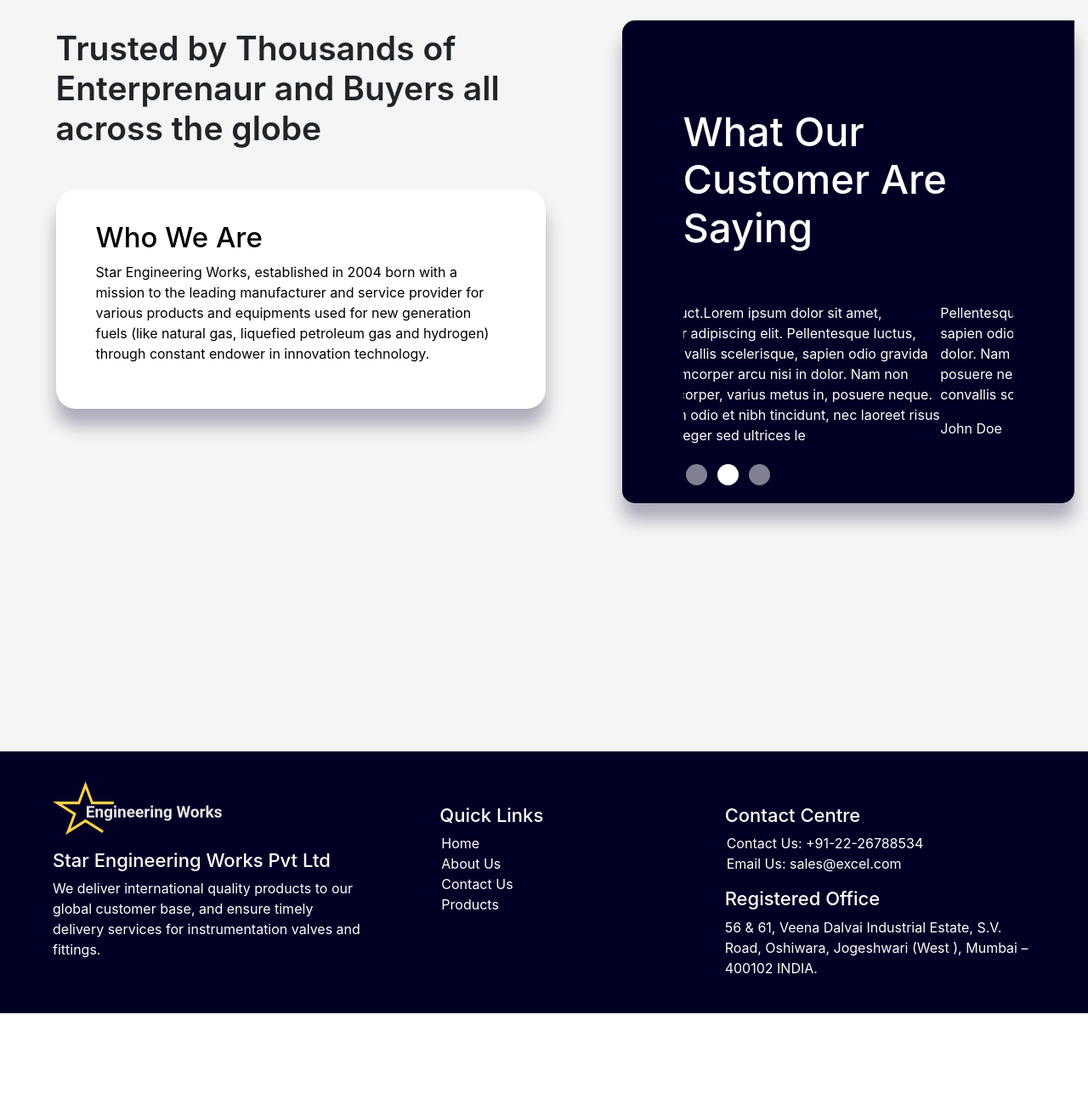
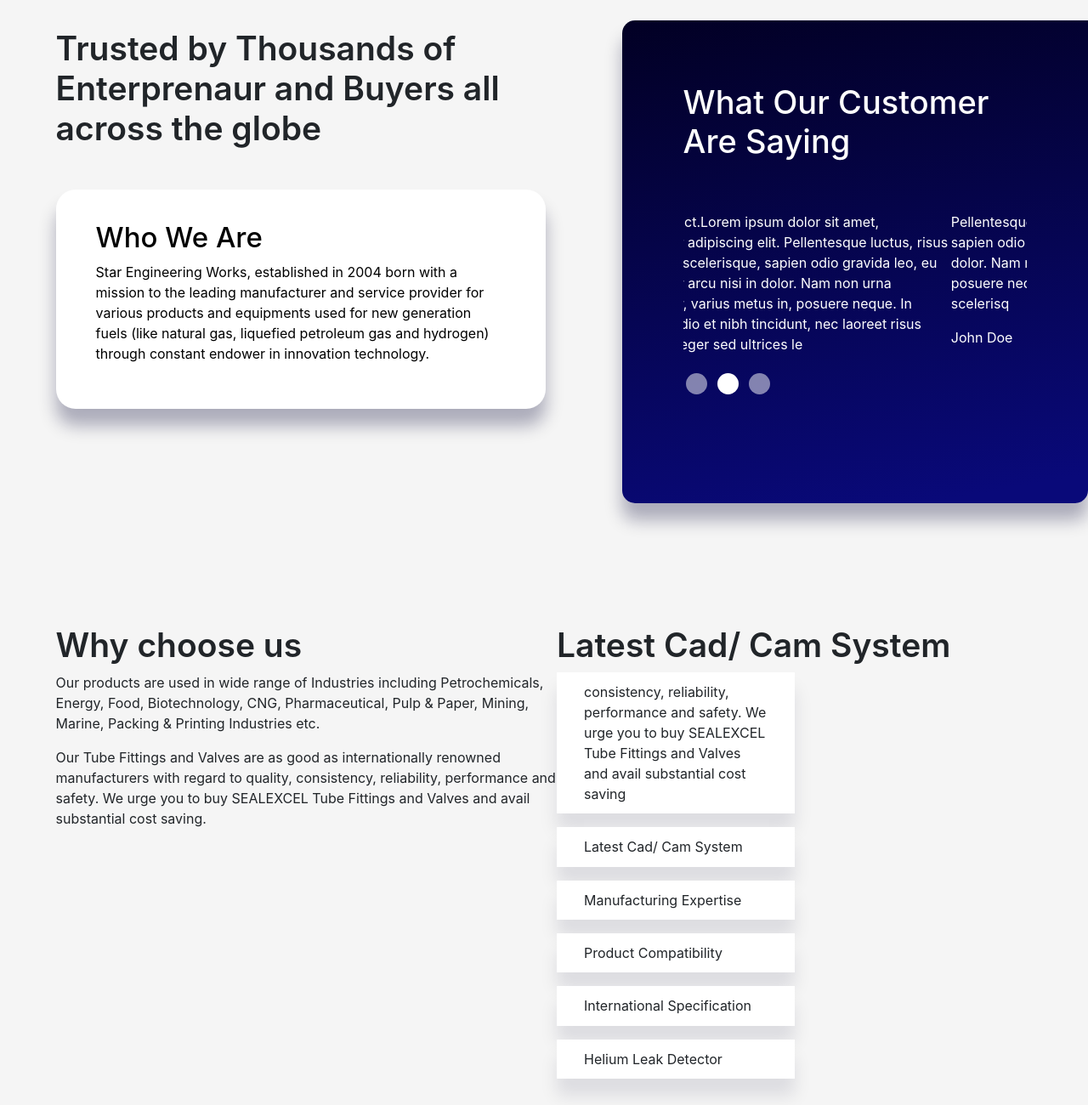
Before and after one commit to eramansari/star-works, a plain HTML site: page index.html in a window 1280 px wide. Shown: the part 900-2200 px from the top of the page at 85% size. Before the commit the page ends 2092 px from the top, so only its background shows below. Drawn offline with nearby package versions, Linux system fonts and the light colour scheme; a web font is replaced by a local one.

Commit message:
Add files via upload

```diff
--- a/assets/scss/style.scss
+++ b/assets/scss/style.scss
@@ -1,3 +1,4 @@
+@import url("https://fonts.googleapis.com/css2?family=Petrona:wght@300;400;500;600;900&display=swap");
 body {
 	max-width: 100%;
 	overflow-x: hidden;
@@ -7,7 +8,7 @@ body {
 	background: linear-gradient(
 		170deg,
 		rgba(2, 0, 36, 1) 0%,
-		rgba(9, 9, 121, 1) 35%,
+		rgba(9, 9, 121, 1) 95%,
 		rgba(9, 9, 121, 1) 100%
 	);
 	border-bottom-left-radius: 5% 2%;
@@ -51,6 +52,7 @@ body {
 			color: #fff;
 			width: 631px;
 			line-height: 1.1;
+			font-family: "Petrona", serif;
 		}
 		p {
 			color: white;
@@ -68,8 +70,7 @@ body {
 .about__section {
 	.about__sectionContent {
 		background-color: rgba(196, 196, 196, 17%);
-		padding: 3rem 1rem 0 4.1rem;
-		height: 60.5rem;
+		padding: 3rem 0rem 0 4.1rem;
 		.left__about {
 			flex: 0.5;
 			margin-top: 70px;
@@ -100,7 +101,14 @@ body {
 			padding-top: 60px;
 			.right__container {
 				background: rgb(2, 0, 36);
-				padding: 103px 72px 36px;
+
+				background: linear-gradient(
+					170deg,
+					rgba(2, 0, 36, 1) 0%,
+					rgba(9, 9, 121, 1) 95%,
+					rgba(9, 9, 121, 1) 100%
+				);
+				padding: 74px 72px 36px;
 				box-shadow: 0 20px 20px 0 rgb(0 2 51 / 30%);
 				border-radius: 15px;
 				border-top-right-radius: 0;
@@ -108,7 +116,7 @@ body {
 			}
 			h2 {
 				color: #fff;
-				font-size: 47px;
+				font-size: 38px;
 				margin-bottom: 60px;
 			}
 			.carousel-indicators {
@@ -124,6 +132,7 @@ body {
 			}
 			.carousel-item {
 				color: #fff;
+				max-width: 500px;
 			}
 		}
 	}
@@ -133,18 +142,33 @@ body {
 		right: 0;
 	}
 }
-.howitworks__section {
-	background-color: rgba(196, 196, 196, 0.17);
-	padding: 3rem 4.1rem 0 4.1rem;
-	.left_col {
-		flex: 0.5;
+.whychooseus {
+	background-color: rgba(196, 196, 196, 17%);
+	padding: 9rem 4.1rem 3rem;
+	h4 {
+		font-size: 39px;
+		font-weight: 600;
 	}
-	.right_col {
-		flex: 0.5;
+	p {
+		width: 600px;
+	}
+	.right__feature {
+		p {
+			padding: 0.7rem 2rem;
+			width: 50%;
+			background: #fff;
+			box-shadow: 0 20px 20px 0 rgb(0 2 51 / 10%);
+		}
 	}
 }
 .footer__section {
 	background: rgb(2, 0, 36);
+	background: linear-gradient(
+		170deg,
+		rgba(2, 0, 36, 1) 0%,
+		rgba(9, 9, 121, 1) 95%,
+		rgba(9, 9, 121, 1) 100%
+	);
 	padding: 25px 62px;
 	color: #fff;
 	ul li {
--- a/index.html
+++ b/index.html
@@ -15,8 +15,11 @@
 	</head>
 </head>
 <body>
+	<div class="nav__menu_dt">
+
+	</div>
  <div class="home__section">
-			<div class="d-flex home_container justify-content-between">
+			<div class="d-flex nav__menu_dt home_container justify-content-between">
 				<div class="ew_logo">
 					<svg
 						width="200"
@@ -132,6 +135,28 @@
 				</div>
 			</div>
 		</div>
+		<div class="whychooseus">
+			<div class="row">
+				<div class="col-lg-6">
+					<h4>
+					Why choose us
+					</h4>
+					<p>Our products are used in wide range of Industries including Petrochemicals, Energy, Food, Biotechnology, CNG, Pharmaceutical, Pulp & Paper, Mining, Marine, Packing & Printing Industries etc.</p>
+					<p>Our Tube Fittings and Valves are as good as internationally renowned manufacturers with regard to quality, consistency, reliability, performance and safety. We urge you to buy SEALEXCEL Tube Fittings and Valves and avail substantial cost saving.</p>
+			 </div>
+				<div class="col-lg-6 right__feature">
+					<div class="feature1">
+					<h4>Latest Cad/ Cam System</h4>
+					<p>consistency, reliability, performance and safety. We urge you to buy SEALEXCEL Tube Fittings and Valves and avail substantial cost saving</p>
+					</div>
+					<p>Latest Cad/ Cam System</p>
+					<p>Manufacturing Expertise</p>
+					<p>Product Compatibility</p>
+					<p>International Specification</p>
+					<p>Helium Leak Detector</p>
+				</div>
+		</div>
+		</div>
   <div class="footer__section">
 			<div class="row">
 				<div class="col-lg-4">
```
Also changed, not shown: assets/css/style.css, 1 other file.
